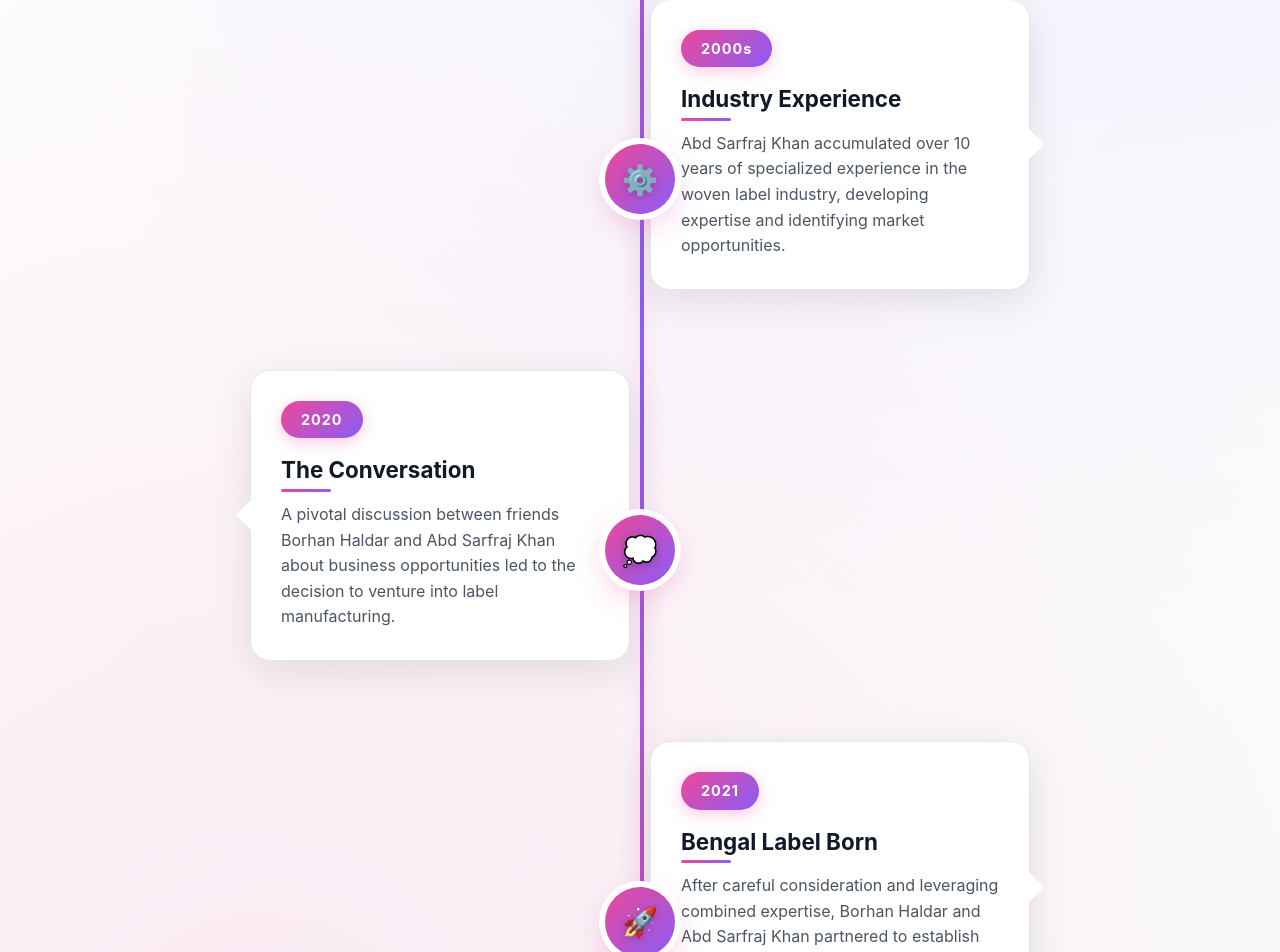
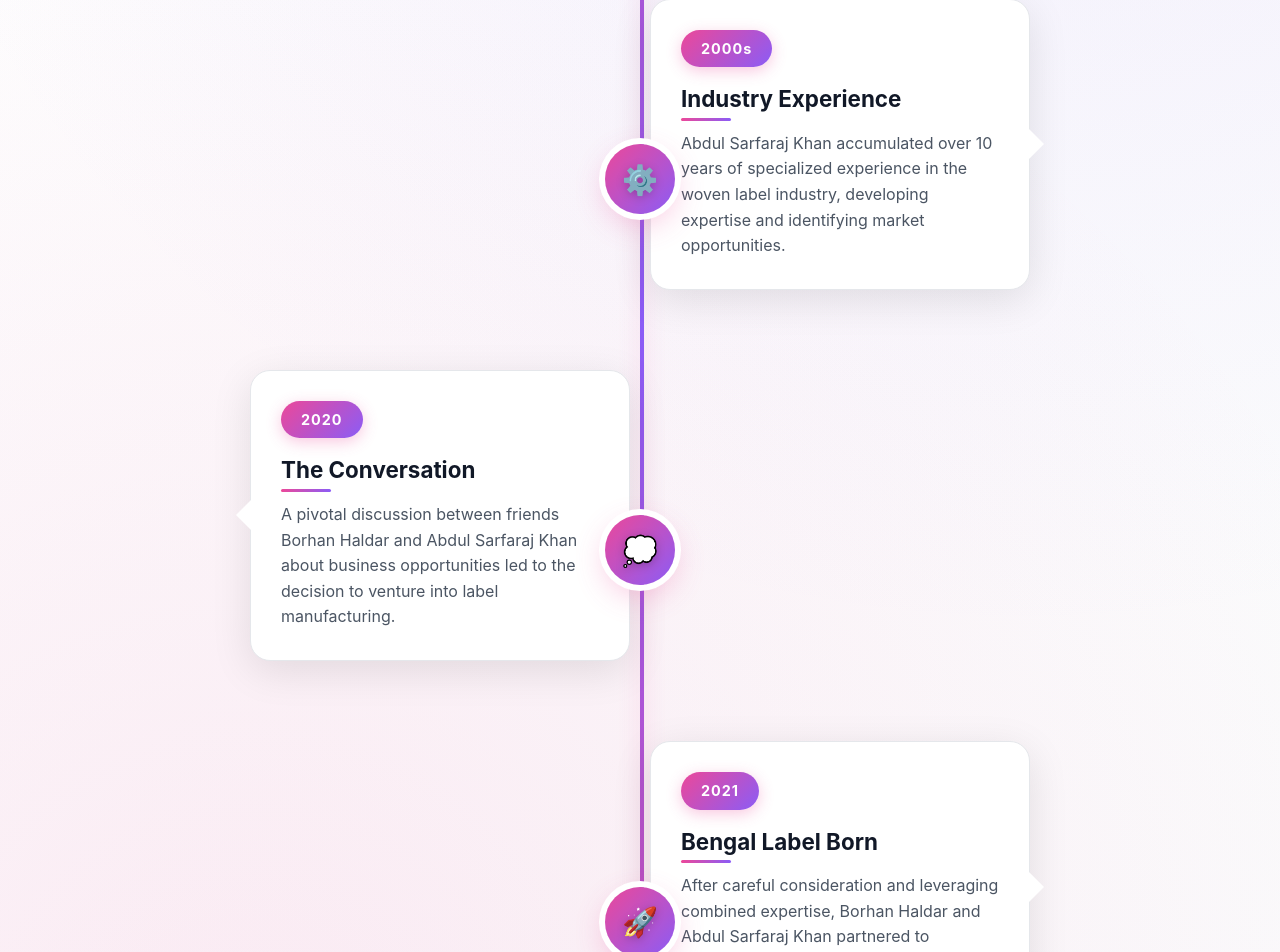
Before and after one commit to BasharatJS/bangal-label-demo-app, a React (Vite) app: page / in a window 1280 px wide. Shown: the part 2012-2964 px from the top of the page. Built offline with nearby package versions, Linux system fonts and the light colour scheme.

Commit message:
implement navigation in button

```diff
--- a/src/components/card-grid/CardGrid.jsx
+++ b/src/components/card-grid/CardGrid.jsx
@@ -281,6 +281,14 @@
         </motion.p>
 
         <motion.button
+          href="#contact"
+          onClick={() =>
+            window.scrollTo({
+              top: document.body.scrollHeight,
+              behavior: 'smooth',
+            })
+          }
+          whileFocus={{ scale: 1.05 }}
           className="cta-button"
           initial={{ opacity: 0, scale: 0.8 }}
           animate={
--- a/src/components/our-journey/OurJourney.jsx
+++ b/src/components/our-journey/OurJourney.jsx
@@ -31,7 +31,7 @@
       year: '2000s',
       title: 'Industry Experience',
       description:
-        'Abd Sarfraj Khan accumulated over 10 years of specialized experience in the woven label industry, developing expertise and identifying market opportunities.',
+        'Abdul Sarfaraj Khan accumulated over 10 years of specialized experience in the woven label industry, developing expertise and identifying market opportunities.',
       icon: '⚙️',
       position: 'left',
     },
@@ -40,7 +40,7 @@
       year: '2020',
       title: 'The Conversation',
       description:
-        'A pivotal discussion between friends Borhan Haldar and Abd Sarfraj Khan about business opportunities led to the decision to venture into label manufacturing.',
+        'A pivotal discussion between friends Borhan Haldar and Abdul Sarfaraj Khan about business opportunities led to the decision to venture into label manufacturing.',
       icon: '💭',
       position: 'right',
     },
@@ -49,7 +49,7 @@
       year: '2021',
       title: 'Bengal Label Born',
       description:
-        'After careful consideration and leveraging combined expertise, Borhan Haldar and Abd Sarfraj Khan partnered to establish Bengal Label, focusing on high-quality woven and printed labels.',
+        'After careful consideration and leveraging combined expertise, Borhan Haldar and Abdul Sarfaraj Khan partnered to establish Bengal Label, focusing on high-quality woven and printed labels.',
       icon: '🚀',
       position: 'left',
     },
@@ -275,6 +275,14 @@
           transition={{ duration: 0.8, delay: 2 }}
         >
           <motion.button
+            href="#contact"
+            onClick={() =>
+              window.scrollTo({
+                top: document.body.scrollHeight,
+                behavior: 'smooth',
+              })
+            }
+            whileFocus={{ scale: 1.05 }}
             className="journey-cta-button"
             whileHover={{
               scale: 1.05,
--- a/src/components/our-team/OurTeam.jsx
+++ b/src/components/our-team/OurTeam.jsx
@@ -31,7 +31,7 @@
     },
     {
       id: 2,
-      name: 'Abdul Sarfraj Khan',
+      name: 'Abdul Sarfaraj Khan',
       role: 'Co-Founder & Business Director',
       experience:
         '10+ years of combined experience in garment and accessories industry',
--- a/src/components/team-support/TeamSupport.jsx
+++ b/src/components/team-support/TeamSupport.jsx
@@ -2,7 +2,7 @@
 import { motion, useInView } from 'framer-motion'
 import './TeamSupport.css'
 import SupportImage1 from '../../assets/images/Hazi-Saheb1.jpg'
-import CofounderImage2 from '../../assets/images/founder-image2.jpeg'
+import CofounderImage2 from '../../assets/images/Manik-Halder.jpg'
 
 const TeamSupport = () => {
   const ref = useRef(null)
@@ -17,7 +17,7 @@
       name: 'Hazi Saheb',
       // role: 'Customer Success Manager',
       department: 'Senior Advisor',
-      experience: '48+ years',
+      experience: '55+ years',
       description:
         'Offers high-level strategic counsel and expertise to guide organizational planning and decision-making.',
       image: SupportImage1,
@@ -43,7 +43,7 @@
       name: 'Manik Halder',
       // role: 'Technical Support Lead',
       department: 'Internal Consultant',
-      experience: '10+ years',
+      experience: '55+ years',
       description:
         'Provides expert analysis and recommendations to improve internal processes, strategies, and performance across the organization.',
       image: CofounderImage2,
```
Also changed, not shown: src/assets/images/Manik-Halder.jpg (added).
